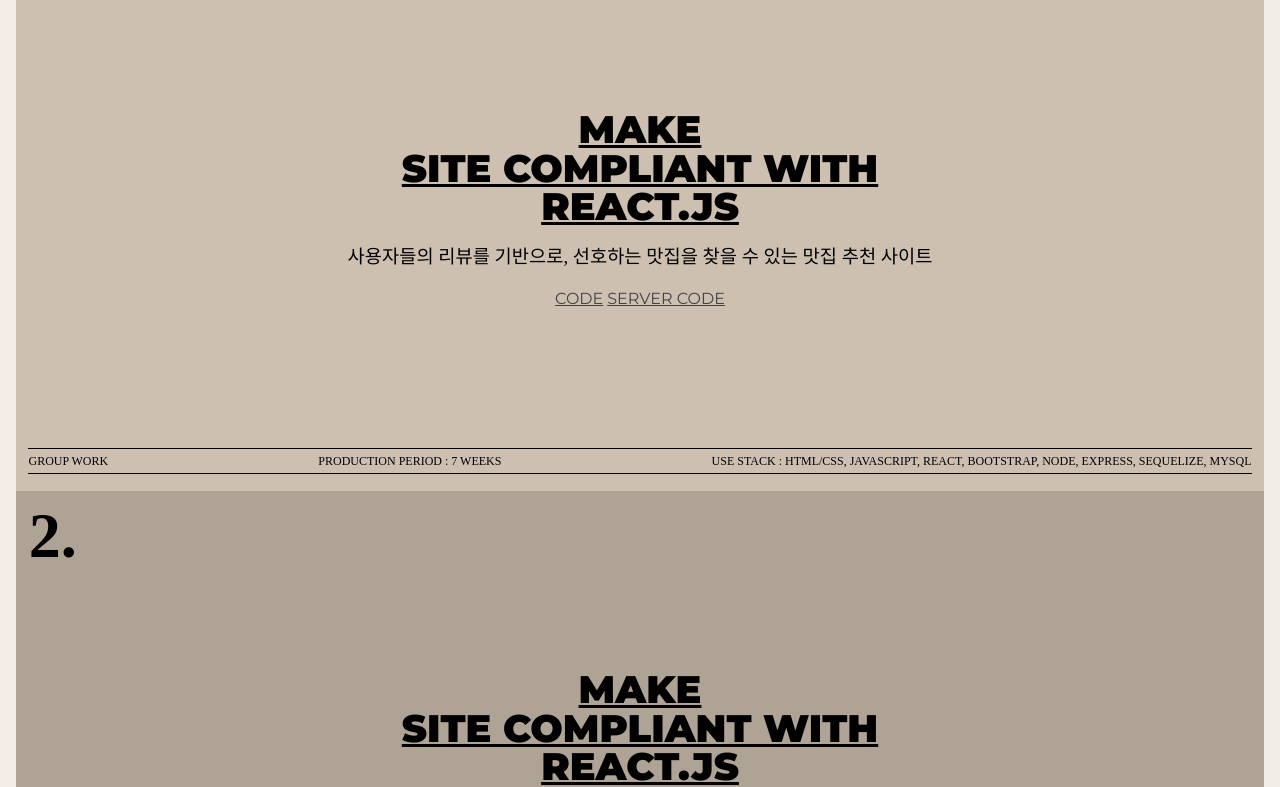
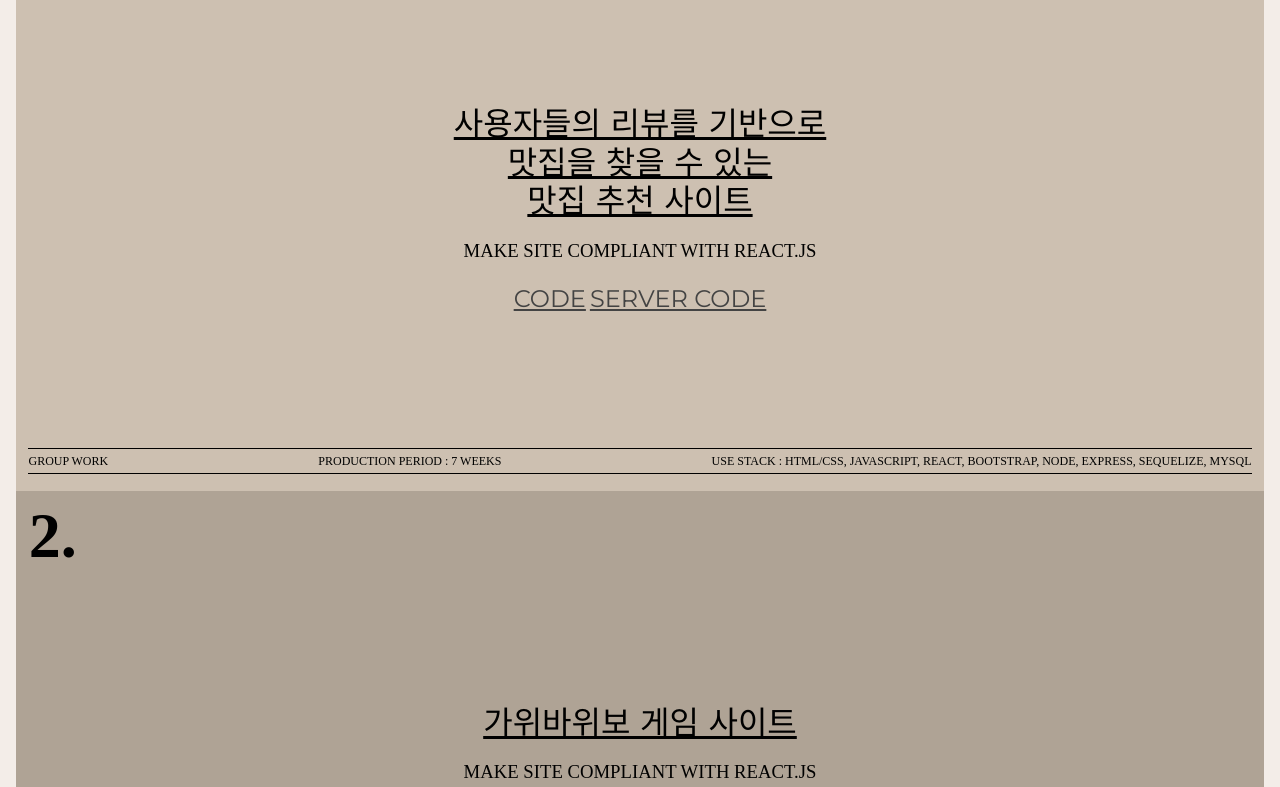
Before and after one commit to giruan/port2024, a React (Create React App) app: page / in a window 1280 px wide. Shown: the part 2554-3341 px from the top of the page. Built offline with nearby package versions, Linux system fonts and the light colour scheme; a small style sheet from the web is missing; a web font is replaced by a local one.

Commit message:
사이트,포트 수정

```diff
--- a/src/assets/scss/section/_site.scss
+++ b/src/assets/scss/section/_site.scss
@@ -94,8 +94,8 @@
         margin-bottom: 1rem;
 
         > div {
-          font-size: 3vw;
-          line-height: 1;
+          font-size: 2.5vw;
+          line-height: 1.2;
           font-weight: 900;
           text-transform: uppercase;
           text-decoration: underline;
@@ -109,13 +109,15 @@
       .title {
         font-family: var(--mainKor-font);
         margin-bottom: 1rem;
+        text-transform: uppercase;
+
       }
       .btn {
         a {
           text-decoration: underline;
           text-transform: uppercase;
           color: var(--black200);
-          font-size: 1rem;
+          font-size: 1.5rem;
           transition: all 0.3s;
           margin: 0 2px;
 
--- a/src/components/Port.jsx
+++ b/src/components/Port.jsx
@@ -56,13 +56,11 @@
                 <img src={port.img} alt={port.name} />
               </a>
               <h3 className="title">{port.title}</h3>
-              <ul>
                 {port.desc.map((item, index) => (
-                  <li className="desc" key={index}>
+                  <p className="desc" key={index}>
                     {item}
-                  </li>
+                  </p>
                 ))}
-              </ul>
               <a
                 href={port.code || port.view}
                 target="_blank"
--- a/src/constants/index.js
+++ b/src/constants/index.js
@@ -56,8 +56,8 @@
 
 export const siteText = [
     {
-        text: ["make", "site compliant with", "react.js"],
-        title: "사용자들의 리뷰를 기반으로, 선호하는 맛집을 찾을 수 있는 맛집 추천 사이트",
+        text: ["사용자들의 리뷰를 기반으로", "맛집을 찾을 수 있는"," 맛집 추천 사이트"],
+        title: "make site compliant with react.js",
         code: "https://github.com/giruan/reactFood",
         server: "https://github.com/giruan/teamFood",
         info: [
@@ -67,8 +67,8 @@
         ],
     },
     {
-        text: ["make", "site compliant with", "react.js"],
-        title: "가위바위보 게임 사이트",
+        text:["가위바위보 게임 사이트"],
+        title: "make site compliant with react.js",
         code: "https://github.com/giruan/RockPaperScissors",
         view: "https://giruan.github.io/RockPaperScissors/",
         info: [
```
